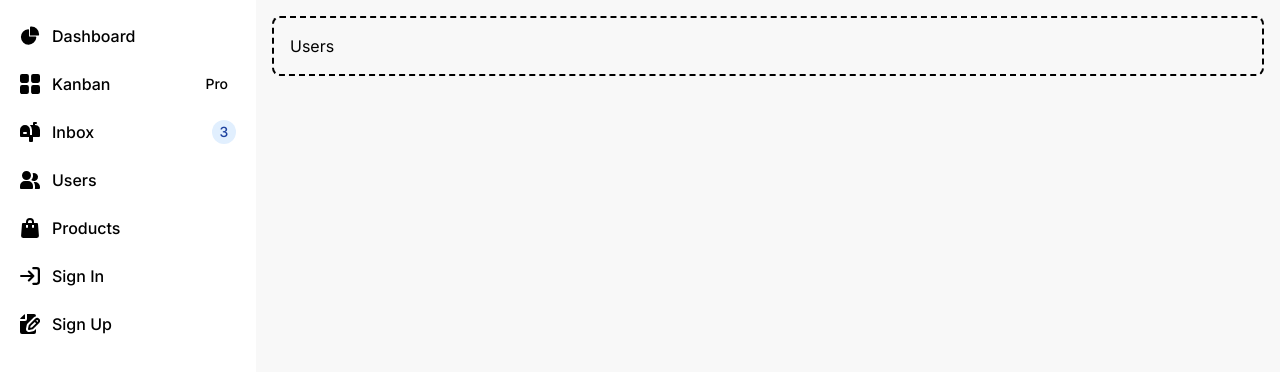
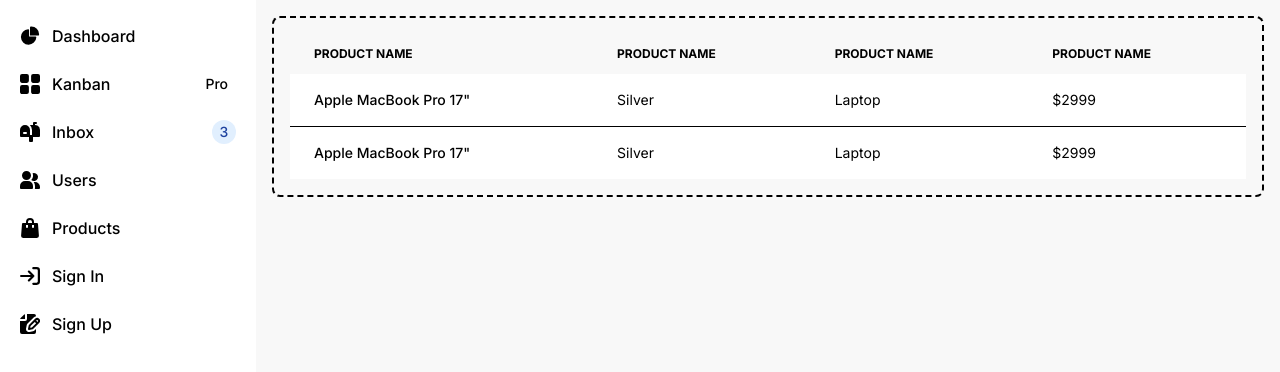
Before and after one commit to SavchenkoIllya/legal-solutions, a Next.js app: page /admin/dashboard/users in a window 1280 px wide. Shown: the top 372 px of the page. Built offline with nearby package versions, Linux system fonts and the light colour scheme; a web font is replaced by a local one.

Commit message:
dashboard ui v2

```diff
--- /dev/null
+++ b/app/admin/dashboard/components/table/table-body.tsx
@@ -0,0 +1,3 @@
+export default function TableBody({ children }) {
+    return (<tbody>{children}</tbody>)
+}
--- /dev/null
+++ b/app/admin/dashboard/components/table/table-head-content.tsx
@@ -0,0 +1,7 @@
+export default function TableHeadContent({ children }) {
+    return (
+        <th scope="col" class="px-6 py-3">
+            {children}
+        </th>
+    )
+}
--- /dev/null
+++ b/app/admin/dashboard/components/table/table-head.tsx
@@ -0,0 +1,9 @@
+export default function TableHead({ children }) {
+    return (
+        <thead class="text-xs text-gray-700 uppercase bg-gray-50 dark:bg-gray-700 dark:text-gray-400">
+            <tr>
+                {children}
+            </tr>
+        </thead>
+    )
+}
--- /dev/null
+++ b/app/admin/dashboard/components/table/table.tsx
@@ -0,0 +1,9 @@
+export default function Table({ children }) {
+    return (
+        <div class="relative overflow-x-auto">
+            <table class="w-full text-sm text-left rtl:text-right text-gray-500 dark:text-gray-400">
+                {children}
+            </table>
+        </div>
+    )
+}
--- a/app/admin/dashboard/layout.tsx
+++ b/app/admin/dashboard/layout.tsx
@@ -2,7 +2,7 @@
 import Sidebar from "./components/sidebar.tsx"
 
 export const metadata: Metadata = {
-    title: 'Legal solutions',
+    title: 'Legal solutions – admin dashboard',
     description: 'Generated by create next app',
 };
 
--- a/app/admin/dashboard/users/page.tsx
+++ b/app/admin/dashboard/users/page.tsx
@@ -1,5 +1,55 @@
+import Table from "../components/table/table.tsx"
+import TableHead from "../components/table/table-head.tsx"
+import TableHeadContent from "../components/table/table-head-content.tsx"
+import TableBody from "../components/table/table-body.tsx"
+
 export default function Users() {
     return (<section>
-        Users
+        <Table>
+            <TableHead>
+                <TableHeadContent>
+                    Product name
+                </TableHeadContent>
+                <TableHeadContent>
+                    Product name
+                </TableHeadContent>
+                <TableHeadContent>
+                    Product name
+                </TableHeadContent>
+                <TableHeadContent>
+                    Product name
+                </TableHeadContent>
+            </TableHead>
+            <TableBody>
+                <tr class="last:border-none bg-white border-b dark:bg-gray-800 dark:border-gray-700">
+                    <th scope="row" class="px-6 py-4 font-medium text-gray-900 whitespace-nowrap dark:text-white">
+                        Apple MacBook Pro 17"
+                    </th>
+                    <td class="px-6 py-4">
+                        Silver
+                    </td>
+                    <td class="px-6 py-4">
+                        Laptop
+                    </td>
+                    <td class="px-6 py-4">
+                        $2999
+                    </td>
+                </tr>
+                <tr class="last:border-none bg-white border-b dark:bg-gray-800 dark:border-gray-700">
+                    <th scope="row" class="px-6 py-4 font-medium text-gray-900 whitespace-nowrap dark:text-white">
+                        Apple MacBook Pro 17"
+                    </th>
+                    <td class="px-6 py-4">
+                        Silver
+                    </td>
+                    <td class="px-6 py-4">
+                        Laptop
+                    </td>
+                    <td class="px-6 py-4">
+                        $2999
+                    </td>
+                </tr>
+            </TableBody>
+        </Table>
     </section>)
 }
--- a/app/admin/page.tsx
+++ b/app/admin/page.tsx
@@ -30,7 +30,7 @@
                                 <input type="text" name="name" id="name" className="bg-gray-50 border border-gray-300 text-gray-900 text-sm rounded-lg focus:ring-primary-600 focus:border-primary-600 block w-full p-2.5 dark:bg-gray-600 dark:border-gray-500 dark:placeholder-gray-400 dark:text-white dark:focus:ring-primary-500 dark:focus:border-primary-500" placeholder="Type product name" required="" />
                             </div>
                         </div>
-                        <button type="submit" className="self-center text-white inline-flex items-center bg-blue-700 hover:bg-blue-800 focus:ring-4 focus:outline-none focus:ring-blue-300 font-medium rounded-lg text-sm px-5 py-2.5 text-center dark:bg-blue-600 dark:hover:bg-blue-700 dark:focus:ring-blue-800">
+                        <button type="submit" className="self-center dashboard__button">
                             Create superadmin
                         </button>
                     </form>
--- a/app/globals.css
+++ b/app/globals.css
@@ -76,4 +76,8 @@
   .input{
     @apply block p-4 rounded-[5px] border border-gray placeholder:text-gray sm:w-[400px] w-[200px];
   }
+
+  .dashboard__button{
+    @apply text-white inline-flex items-center bg-blue-700 hover:bg-blue-800 focus:ring-4 focus:outline-none focus:ring-blue-300 font-medium rounded-lg text-sm px-5 py-2.5 text-center dark:bg-blue-600 dark:hover:bg-blue-700 dark:focus:ring-blue-800;
+  }
 }
```
Also changed, not shown: app/admin/dashboard/components/sidebar/sidebar.tsx (added).
